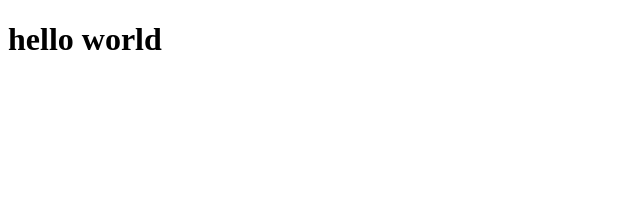
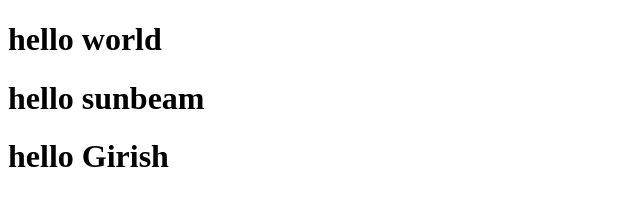
Before and after one commit to Girishmkale-17/html, a plain HTML site: page index.html in a window 1280 px wide. Shown: the whole page, without its empty margins (0-640 px from the left). Drawn offline with Linux system fonts and the light colour scheme.

Commit message:
done done

```diff
--- a/index.html
+++ b/index.html
@@ -8,5 +8,8 @@
 </head>
 <body>
     <h1>hello world</h1>
+    <h1>hello sunbeam</h1>
+    <h1>hello Girish</h1>
+
 </body>
 </html>
```
